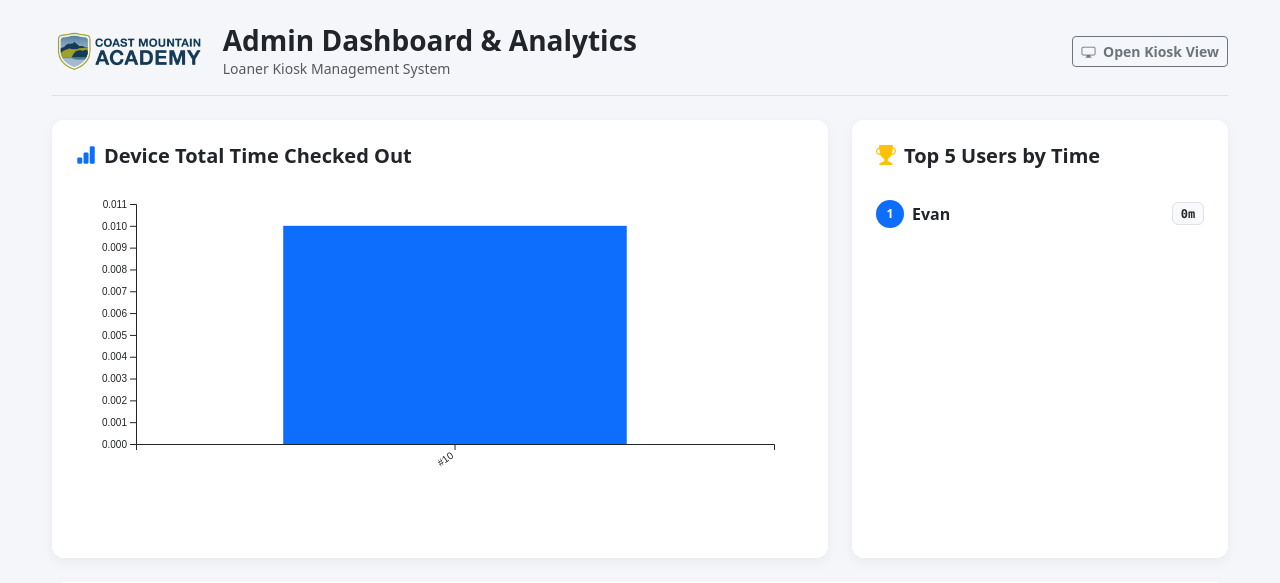
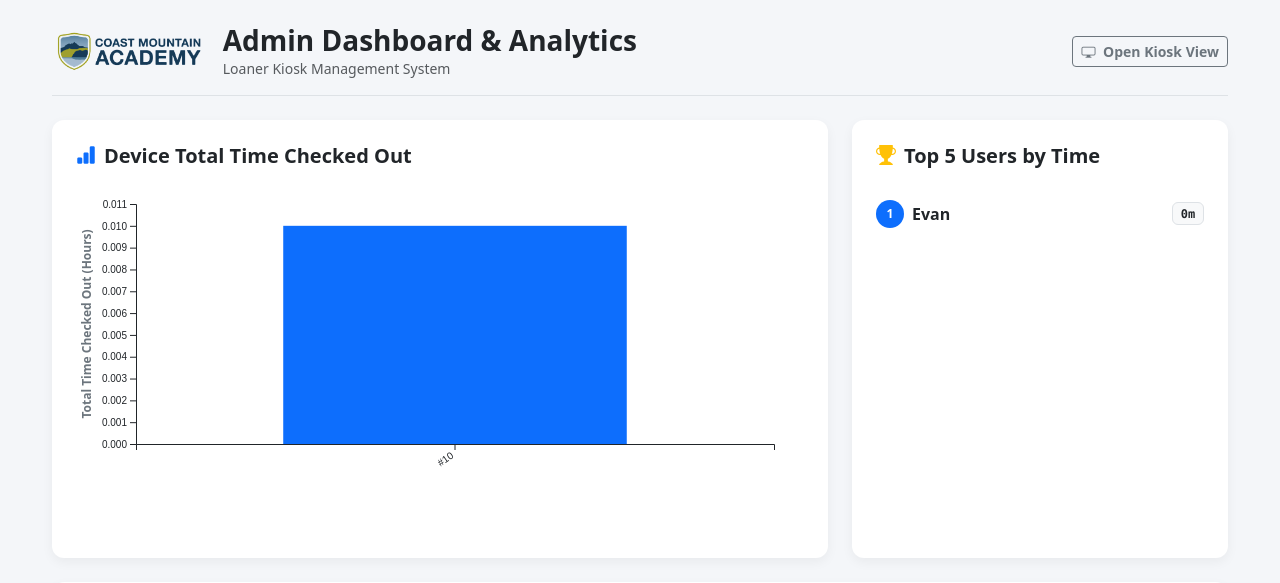
Before and after one commit to evansharp/loaner-kiosk, a PHP site: page /admin.php in a window 1280 px wide. Shown: the top 583 px of the page. Run offline with PHP 8.4, Linux system fonts and the light colour scheme; data comes from the database, SQL or seed files in the repository.

Commit message:
refinements

```diff
--- a/admin.php
+++ b/admin.php
@@ -423,6 +423,17 @@ document.addEventListener("DOMContentLoaded", () => {
         svg.append("g")
             .call(d3.axisLeft(y));
 
+        // Y-axis Label
+        svg.append("text")
+            .attr("transform", "rotate(-90)")
+            .attr("y", -45)
+            .attr("x", -height / 2)
+            .attr("fill", "#6c757d")
+            .style("text-anchor", "middle")
+            .style("font-size", "12px")
+            .style("font-weight", "600")
+            .text("Total Time Checked Out (Hours)");
+
         // Bars
         svg.selectAll(".bar")
             .data(rawData)
```
Also changed, not shown: index.php (+13 -1 lines).
